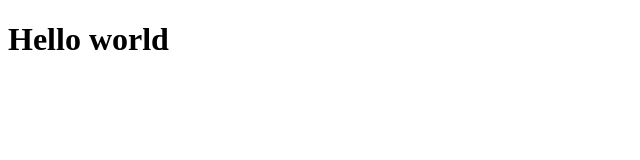
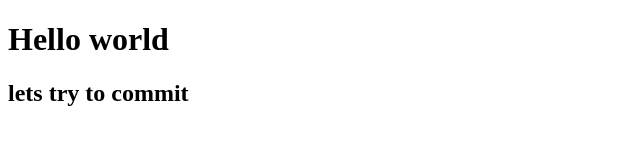
Before and after one commit to Andrewzlooo/first-project, a plain HTML site: page index.html in a window 1280 px wide. Shown: the whole page, without its empty margins (0-640 px from the left). Drawn offline with Linux system fonts and the light colour scheme.

Commit message:
lets try

```diff
--- a/index.html
+++ b/index.html
@@ -1,3 +1,4 @@
 <!DOCTYPE html>
 <head class="head"></head>
 <h1>Hello world</h1>
+<h2>lets try to commit</h2>
```
